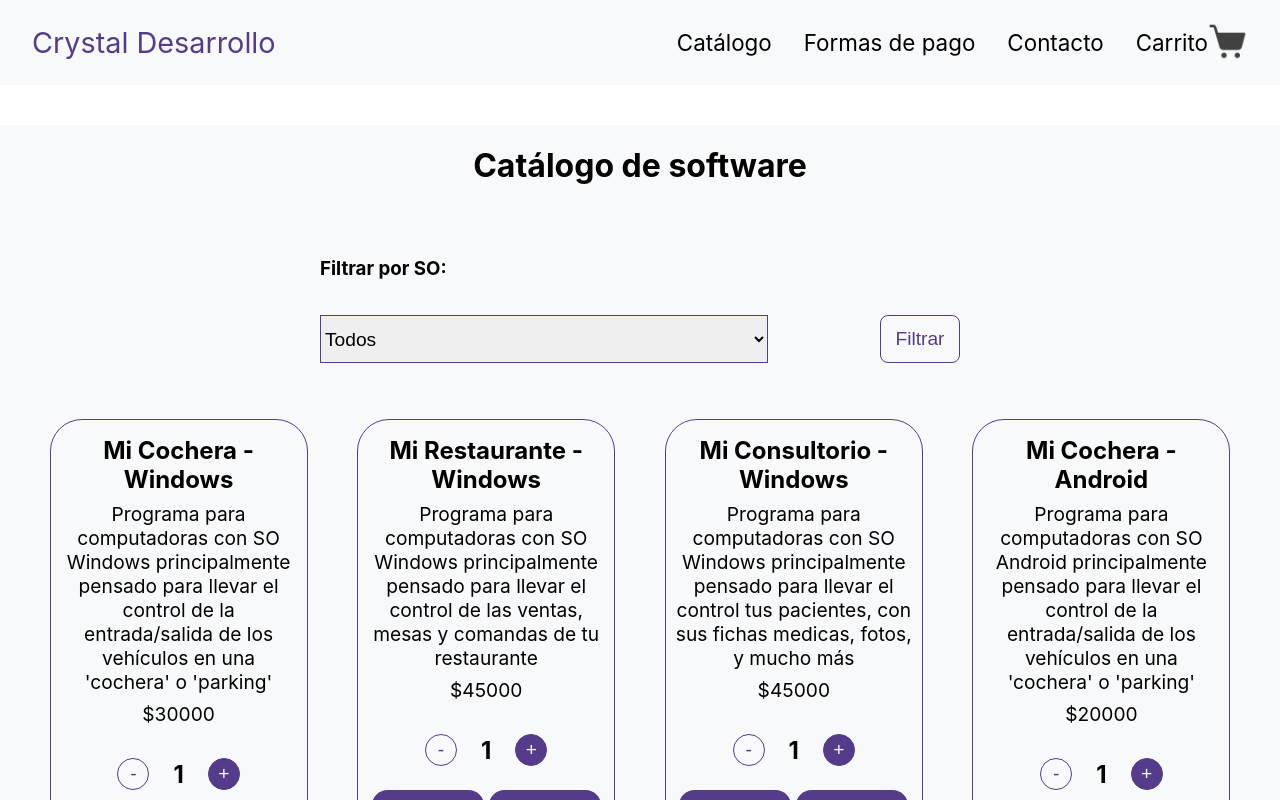
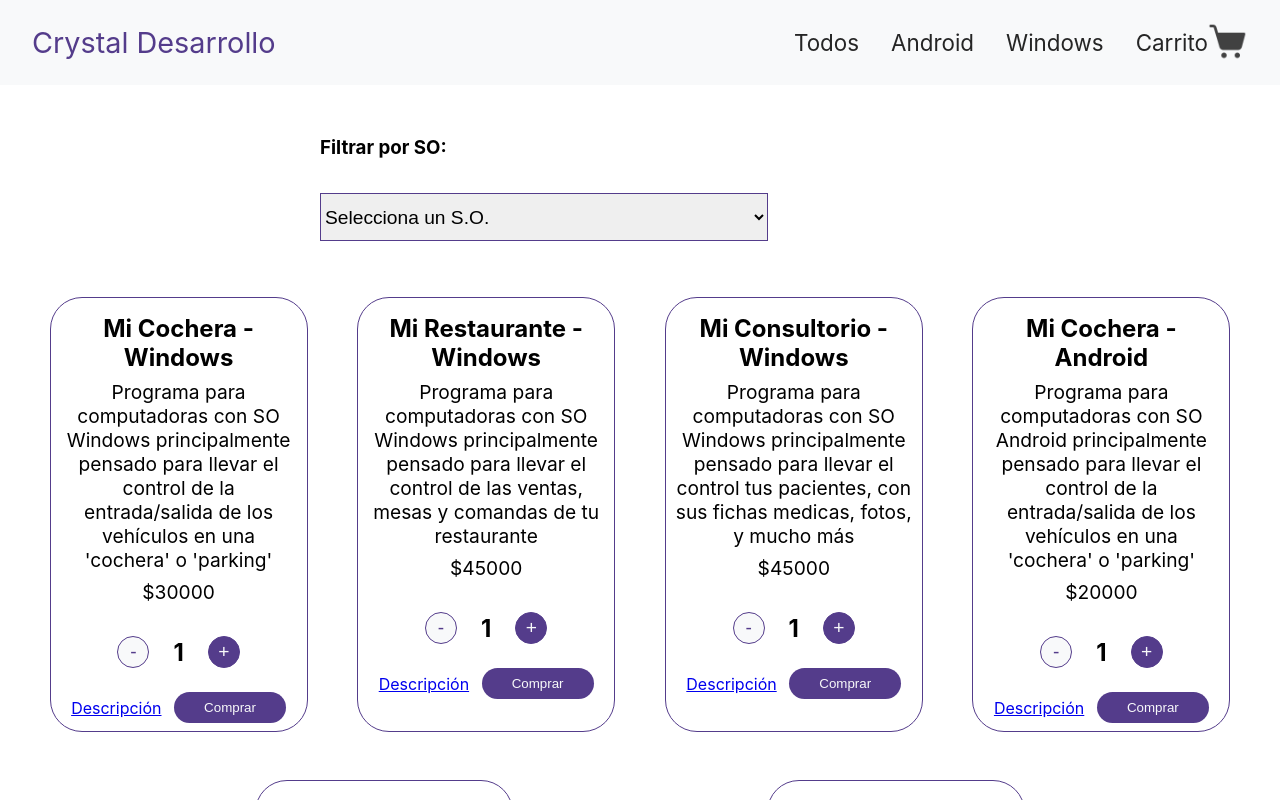
Before and after one commit to FacuMunozLemir/CrystalDesarrolloReact, a React (Create React App) app: page / in a window 1280 px wide. Shown: the top 800 px of the page. Built offline with nearby package versions, Linux system fonts and the light colour scheme.

Commit message:
Filtro terminado por NavBar

```diff
--- a/src/App.js
+++ b/src/App.js
@@ -1,24 +1,27 @@
 import "./App.css";
 import NavBar from "./componentes/NavBar/NavBar";
-import ProductDetail from "./componentes/ProductDetail/ProductDetail";
-import Main from "./componentes/Main/Main.jsx";
+import ItemListContainer from "./componentes/ItemListContainer/ItemListContainer";
+import ItemDetailContainer from "./componentes/ItemDetailContainer/ItemDetailContainer";
 import Footer from "./componentes/Footer/Footer";
 import FormasDePago from "./componentes/FormasDePago/FormasDePago";
-import { BrowserRouter, Route, Routes } from "react-router-dom";
+import { BrowserRouter as Router, Route, Routes } from "react-router-dom";
 
 function App() {
   return (
     <div className="container" name="app">
-      <BrowserRouter>
+      <Router>
         <NavBar />
         <Routes>
-          <Route path="/" element={<Main />} />
-          <Route path="/formasDePago" href="#prices" />
-          <Route path={`/descripcion`} element={<ProductDetail />} />
+          <Route path="/" element={<ItemListContainer />} />
+          <Route path="/category/:categoryId" element={<ItemListContainer />} />
+          <Route
+            path="/Producto/:itemId"
+            element={<ItemDetailContainer greeting="Detalle del Producto" />}
+          />
         </Routes>
-        <FormasDePago id="formasDePago" />
+        <FormasDePago />
         <Footer />
-      </BrowserRouter>
+      </Router>
     </div>
   );
 }
--- a/src/componentes/Filtro/Filtro.jsx
+++ b/src/componentes/Filtro/Filtro.jsx
@@ -1,4 +1,5 @@
 import "./filtro.css";
+import { Link } from "react-router-dom";
 
 function Filtro(props) {
   const { Items } = props;
@@ -24,11 +25,19 @@ function Filtro(props) {
       <h3>Filtrar por SO:</h3>
       <div className="filtro--busqueda">
         <select name="filtro" id="filtro">
-          <option value={1}>Todos</option>
-          <option value={2}>Android</option>
-          <option value={3}>Windows</option>
+          <option selected disabled>
+            Selecciona un S.O.
+          </option>
+          <option>
+            <Link to="/">Todos</Link>
+          </option>
+          <option>
+            <Link to="/category/android">Android</Link>
+          </option>
+          <option>
+            <Link to="/category/windows">Windows</Link>
+          </option>
         </select>
-        <button className="btnFiltrar">Filtrar</button>
       </div>
     </div>
   );
--- a/src/componentes/Item/Item.jsx
+++ b/src/componentes/Item/Item.jsx
@@ -11,10 +11,7 @@ const Item = ({ item }) => {
       <div className="descripcion">${item.price}</div>
       <ItemCount stock={item.stock} initial={1} />
       <div className="areaBoton">
-        <button className="btn btn-descripcion">
-          <Link to={`/description/${item.id}`}>Descripción</Link>
-        </button>
-
+        <Link to={`/description/${item.id}`}>Descripción</Link>
         <button className="btn btn-comprar">Comprar</button>
       </div>
     </div>
--- a/src/componentes/ProductDetail/ProductDetail.jsx
+++ b/src/componentes/ItemDetailContainer/ItemDetailContainer.jsx
@@ -1,4 +1,4 @@
-export default function productDetail(detail) {
+export default function itemDetailContainer(detail) {
   return (
     <div className="productDetail">
       <div className="productDetailRow">
--- a/src/componentes/ItemListContainer/ItemListContainer.jsx
+++ b/src/componentes/ItemListContainer/ItemListContainer.jsx
@@ -15,22 +15,22 @@ function ItemListContainer() {
   useEffect(() => {
     const traerProductos = new Promise((res) => {
       setTimeout(() => {
-        res(
-          categoryId
-            ? products.filter((item) => item.categoryId == categoryId)
-            : productos
-        );
+        res(productos);
       }, 2000);
     });
 
     traerProductos
       .then((res) => {
-        setProducts(res);
+        const categoryFilter = categoryId
+          ? res.filter((item) => item.category == categoryId)
+          : res;
+        setProducts(categoryFilter);
+        console.log(categoryFilter);
       })
       .catch((error) => {
         console.log(error);
       });
-  }, [products]);
+  }, [categoryId]);
 
   return (
     <div className="item-list-container">
--- a/src/componentes/Main/Main.jsx
+++ /dev/null
@@ -1,19 +0,0 @@
-import "./main.css";
-import ItemListContainer from "../ItemListContainer/ItemListContainer";
-import Filtro from "../Filtro/Filtro";
-import { productos } from "../../mock/products";
-import React, { useEffect, useState } from "react";
-
-function Main() {
-  return (
-    <main className="main">
-      <h1>Catálogo de software</h1>
-
-      <section className="main-catalogo">
-        <ItemListContainer />
-      </section>
-    </main>
-  );
-}
-
-export default Main;
--- a/src/componentes/Main/main.css
+++ /dev/null
@@ -1,17 +0,0 @@
-.main {
-  margin-top: 2.5rem;
-  width: 100%;
-  height: auto;
-  display: flex;
-  flex-direction: column;
-  justify-content: center;
-  align-items: center;
-  background-color: #f8f9fa;
-}
-.main-catalogo {
-  width: 100%;
-  height: auto;
-  display: flex;
-  flex-wrap: wrap;
-  justify-content: space-evenly;
-}
--- a/src/componentes/NavBar/NavBar.jsx
+++ b/src/componentes/NavBar/NavBar.jsx
@@ -1,27 +1,17 @@
 import CartWidget from "../CartWidget/CartWidget";
-import NavLink from "../NavLink/NavLink";
 import Logo from "../Logo/Logo";
-import Swal from "sweetalert2";
 import "./navbar.css";
+import { Link } from "react-router-dom";
 
 function NavBar() {
-  // const handleClick = () => {
-  //   Swal.fire("Hiciste click en un enlace del navegador");
-  // };
-
   return (
     <header className="NavBar">
       <Logo />
       <ul className="items">
-        <li>Catálogo</li>
-        <li>Formas de pago</li>
-        <li>Contacto</li>
+        <Link to="/">Todos</Link>
+        <Link to="/category/android">Android</Link>
+        <Link to="/category/windows">Windows</Link>
         <CartWidget title="Carrito" />
-
-        {/* <NavLink title="Catálogo" handleOnClick={handleClick} />
-        <NavLink title="Formas de Pago" handleOnClick={handleClick} />
-        <NavLink title="Contacto" handleOnClick={handleClick} />
-        <CartWidget title="Carrito" handleOnClick={handleClick} /> */}
       </ul>
     </header>
   );
--- a/src/componentes/NavBar/navbar.css
+++ b/src/componentes/NavBar/navbar.css
@@ -24,10 +24,25 @@
   font-size: 1.4rem;
 }
 
+.items a {
+  margin-right: 2rem;
+  display: flex;
+  align-items: center;
+  text-decoration: none;
+  color: #252525;
+}
+
+.items a:hover {
+  cursor: pointer;
+  transform: scale(1.2);
+  transition: 0.4s all ease;
+}
 .items li {
   margin-right: 2rem;
   display: flex;
   align-items: center;
+  text-decoration: none;
+  color: #252525;
 }
 
 .items li:hover {
--- a/src/componentes/NavLink/NavLink.jsx
+++ /dev/null
@@ -1,3 +0,0 @@
-export default function NavLink({ title, handleOnClick }) {
-  return <li onClick={handleOnClick}>{title}</li>;
-}
--- a/src/mock/products.js
+++ b/src/mock/products.js
@@ -1,7 +1,7 @@
 export const productos = [
   {
     id: 1,
-    category: 3,
+    category: "windows",
     img: "./img/Imagen1.png",
     name: "Mi Cochera - Windows",
     price: 30000,
@@ -11,7 +11,7 @@ export const productos = [
   },
   {
     id: 2,
-    category: 3,
+    category: "windows",
     img: "./img/Imagen1.png",
     name: "Mi Restaurante - Windows",
     price: 45000,
@@ -21,7 +21,7 @@ export const productos = [
   },
   {
     id: 3,
-    category: 3,
+    category: "windows",
     img: "./img/Imagen1.png",
     name: "Mi Consultorio - Windows",
     price: 45000,
@@ -31,7 +31,7 @@ export const productos = [
   },
   {
     id: 4,
-    category: 2,
+    category: "android",
     img: "./img/Imagen1.png",
     name: "Mi Cochera - Android",
     price: 20000,
@@ -41,7 +41,7 @@ export const productos = [
   },
   {
     id: 5,
-    category: 2,
+    category: "android",
     img: "./img/Imagen1.png",
     name: "Mi Restaurante - Android",
     price: 32000,
@@ -51,7 +51,7 @@ export const productos = [
   },
   {
     id: 6,
-    category: 2,
+    category: "android",
     img: "./img/Imagen1.png",
     name: "Mi Gimnasio - Android",
     price: 25000,
```
